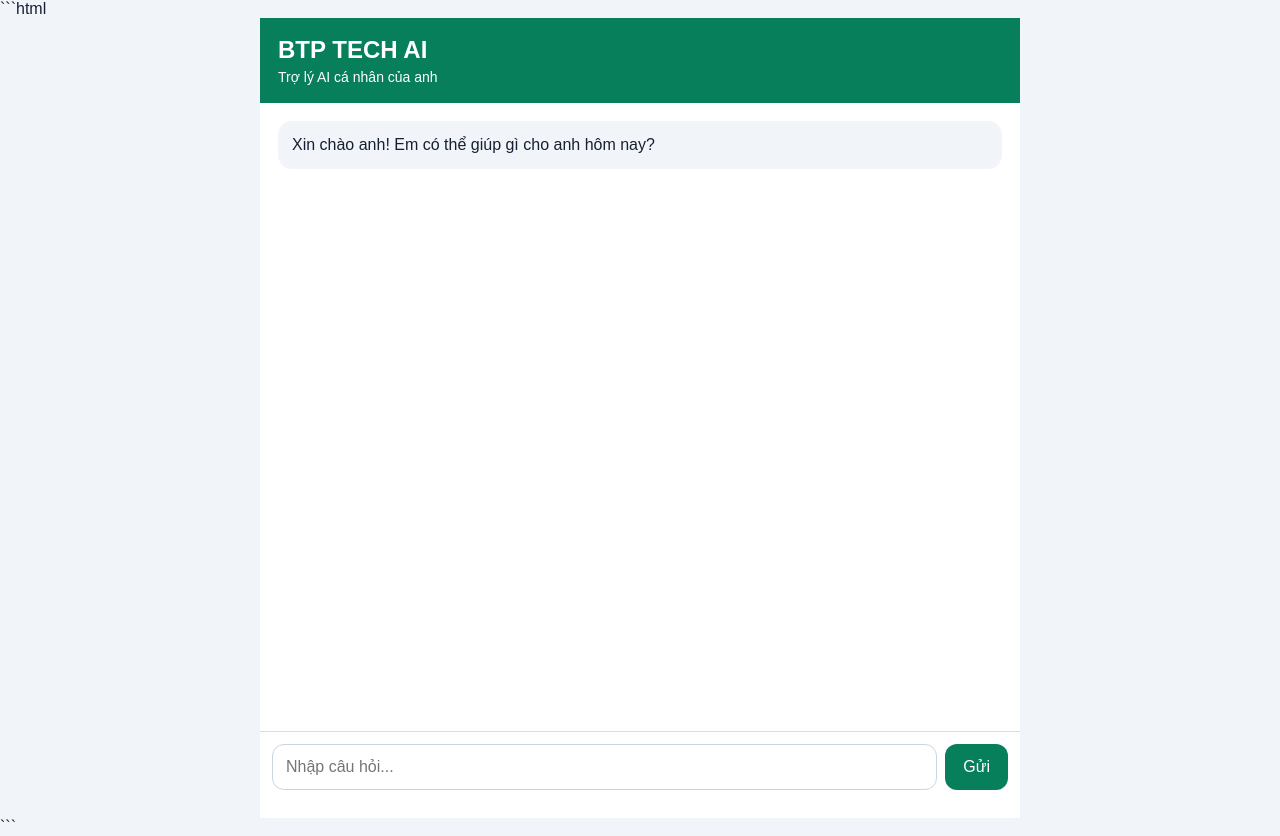
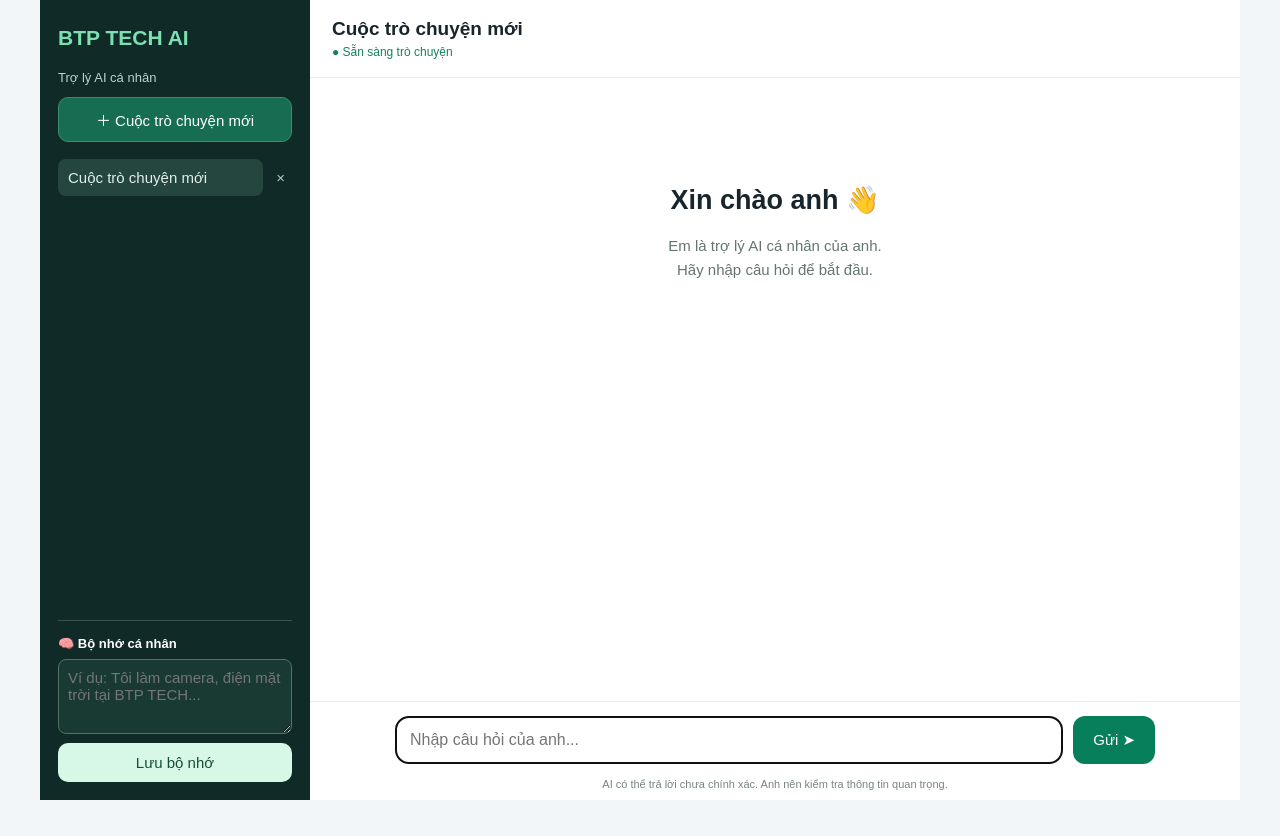
Before and after one commit to nguyenbinh1190/btptech, a plain HTML site: page index.html in a window 1280 px wide. After the commit the page ends 800 px from the top, so only its background shows below. Drawn offline with Linux system fonts and the light colour scheme.

Commit message:
Update index.html

````diff
--- a/index.html
+++ b/index.html
@@ -1,144 +1,193 @@
-```html
 <!DOCTYPE html>
 <html lang="vi">
 <head>
 <meta charset="UTF-8">
-  <meta name="viewport" content="width=device-width, initial-scale=1">
+<meta name="viewport" content="width=device-width,initial-scale=1">
 <title>BTP TECH AI</title>
 <style>
-    * { box-sizing: border-box; }
-    body {
-      margin: 0;
-      font-family: Arial, sans-serif;
-      background: #f1f5f9;
-      color: #172033;
+*{box-sizing:border-box}
+body{margin:0;font:15px Arial;background:#f3f6f8;color:#18252c}
+button,input,textarea{font:inherit}
+button{cursor:pointer}
+.app{height:100dvh;display:flex;max-width:1200px;margin:auto;background:#fff}
+.sidebar{width:270px;background:#102b27;color:white;padding:18px;display:flex;flex-direction:column;gap:12px}
+.brand{font-size:21px;font-weight:bold;color:#7de0b2;padding:8px 0}
+.sub{font-size:13px;color:#bdd2cc}
+.btn{border:0;border-radius:10px;padding:11px 13px}
+.new{background:#176d51;color:white;border:1px solid #428a70}
+.list{overflow:auto;flex:1}
+.item{display:flex;align-items:center;gap:6px;margin:5px 0}
+.pick{flex:1;min-width:0;text-align:left;background:transparent;color:#e1eee9;border:0;border-radius:8px;padding:10px;overflow:hidden;text-overflow:ellipsis;white-space:nowrap}
+.pick.active,.pick:hover{background:#24463e}
+.del{background:transparent;color:#b8c9c3;border:0;padding:7px}
+.memory{border-top:1px solid #35544c;padding-top:13px}
+.memory label{font-size:13px;font-weight:bold}
+.memory textarea{width:100%;height:75px;margin-top:8px;padding:9px;border-radius:8px;border:1px solid #547067;resize:vertical;background:#183a32;color:white}
+.save{background:#d7f7e7;color:#164d3a;width:100%;margin-top:6px}
+.main{flex:1;min-width:0;display:flex;flex-direction:column}
+header{padding:18px 22px;border-bottom:1px solid #e5ece8;display:flex;align-items:center;justify-content:space-between;gap:10px}
+header h2{font-size:19px;margin:0 0 5px}
+.status{font-size:12px;color:#16815b}
+#chat{flex:1;overflow:auto;padding:24px max(16px,calc((100% - 720px)/2))}
+.msg{white-space:pre-wrap;overflow-wrap:anywhere;line-height:1.65;padding:13px 16px;border-radius:15px;margin:12px 0;max-width:90%}
+.bot{background:#f0f5f2;margin-right:auto}
+.user{background:#d9f7e8;margin-left:auto}
+.welcome{text-align:center;padding:8vh 10px 20px}
+.welcome h1{font-size:27px}
+.welcome p{color:#65756e;line-height:1.6}
+form{display:flex;gap:10px;padding:14px max(14px,calc((100% - 760px)/2));border-top:1px solid #e5ece8}
+input{flex:1;min-width:0;border:1px solid #cbd8d1;border-radius:13px;padding:14px;font-size:16px}
+.send{border:0;border-radius:12px;background:#087f5b;color:white;padding:0 20px}
+.send:disabled{opacity:.5}
+.note{text-align:center;color:#78857e;font-size:11px;padding:0 8px 10px}
+@media(max-width:650px){
+ .sidebar{width:72px;padding:10px 6px;align-items:center}
+ .brand{font-size:11px;text-align:center;overflow-wrap:anywhere}
+ .sub,.new span,.memory{display:none}
+ .new{font-size:20px;padding:10px}
+ .list{width:100%}
+ .item{justify-content:center}
+ .pick{font-size:0;text-align:center;padding:12px 0}
+ .pick:before{content:"▤";font-size:18px}
+ .del{display:none}
+ header{padding:14px}
+ #chat{padding:14px}
+ .msg{max-width:96%}
+ .send{padding:0 14px}
 }
-    .app {
-      max-width: 760px;
-      height: 100dvh;
-      margin: auto;
-      display: flex;
-      flex-direction: column;
-      background: white;
-    }
-    header {
-      padding: 18px;
-      color: white;
-      background: #087f5b;
-    }
-    header h2 { margin: 0 0 5px; }
-    header p { margin: 0; font-size: 14px; }
-    #chat {
-      flex: 1;
-      overflow-y: auto;
-      padding: 18px;
-    }
-    .msg {
-      padding: 12px 14px;
-      margin: 0 0 12px;
-      border-radius: 14px;
-      white-space: pre-wrap;
-      overflow-wrap: anywhere;
-      line-height: 1.5;
-    }
-    .bot { background: #f1f5f9; }
-    .user {
-      background: #d9fbe9;
-      margin-left: 35px;
-    }
-    form {
-      display: flex;
-      gap: 8px;
-      padding: 12px;
-      border-top: 1px solid #ddd;
-    }
-    input {
-      flex: 1;
-      min-width: 0;
-      padding: 13px;
-      border: 1px solid #cbd5e1;
-      border-radius: 12px;
-      font-size: 16px;
-    }
-    button {
-      padding: 0 18px;
-      border: 0;
-      border-radius: 12px;
-      background: #087f5b;
-      color: white;
-      font-size: 16px;
-      cursor: pointer;
-    }
-    button:disabled { opacity: .5; }
 </style>
 </head>
 <body>
 <div class="app">
+ <aside class="sidebar">
+  <div class="brand">BTP TECH AI</div>
+  <div class="sub">Trợ lý AI cá nhân</div>
+  <button class="btn new" id="newChat">＋ <span>Cuộc trò chuyện mới</span></button>
+  <div class="list" id="chatList"></div>
+  <section class="memory">
+   <label for="memory">🧠 Bộ nhớ cá nhân</label>
+   <textarea id="memory" placeholder="Ví dụ: Tôi làm camera, điện mặt trời tại BTP TECH..."></textarea>
+   <button class="btn save" id="saveMemory">Lưu bộ nhớ</button>
+  </section>
+ </aside>
+
+ <main class="main">
   <header>
-      <h2>BTP TECH AI</h2>
-      <p>Trợ lý AI cá nhân của anh</p>
+   <div>
+    <h2 id="title">Trợ lý AI</h2>
+    <div class="status">● Sẵn sàng trò chuyện</div>
+   </div>
   </header>
-
-    <main id="chat">
-      <div class="msg bot">Xin chào anh! Em có thể giúp gì cho anh hôm nay?</div>
+  <div id="chat">
+   <div class="welcome">
+    <h1>Xin chào anh 👋</h1>
+    <p>Em là trợ lý AI cá nhân của anh.<br>Hãy nhập câu hỏi để bắt đầu.</p>
+   </div>
+  </div>
+  <form id="form">
+   <input id="message" placeholder="Nhập câu hỏi của anh..." autocomplete="off" required>
+   <button class="send" id="send">Gửi ➤</button>
+  </form>
+  <div class="note">AI có thể trả lời chưa chính xác. Anh nên kiểm tra thông tin quan trọng.</div>
  </main>
-
-    <form id="form">
-      <input id="message" placeholder="Nhập câu hỏi..." autocomplete="off" required>
-      <button id="send" type="submit">Gửi</button>
-    </form>
 </div>
 
 <script>
-    const API_URL = "https://btptech.nguyenbinh1190.workers.dev/";
-    const chat = document.getElementById("chat");
-    const form = document.getElementById("form");
-    const input = document.getElementById("message");
-    const send = document.getElementById("send");
+const API_URL="https://btptech.nguyenbinh1190.workers.dev/";
+const $=id=>document.getElementById(id);
+const STORE="btptech_ai_chats_v1";
+const MEM="btptech_ai_memory_v1";
+let chats=[];
+let currentId=null;
 
-    function addMessage(text, type) {
-      const div = document.createElement("div");
-      div.className = "msg " + type;
-      div.textContent = text;
-      chat.appendChild(div);
-      chat.scrollTop = chat.scrollHeight;
-      return div;
+try{chats=JSON.parse(localStorage.getItem(STORE)||"[]")}catch{chats=[]}
+if(!Array.isArray(chats))chats=[];
+let memory=localStorage.getItem(MEM)||"";
+$("memory").value=memory;
+
+function persist(){
+ try{localStorage.setItem(STORE,JSON.stringify(chats))}
+ catch{alert("Bộ nhớ trình duyệt đầy. Anh hãy xóa bớt cuộc trò chuyện cũ.")}
 }
-
-    form.addEventListener("submit", async function(event) {
-      event.preventDefault();
-      const message = input.value.trim();
-      if (!message) return;
-
-      addMessage(message, "user");
-      input.value = "";
-      send.disabled = true;
-      const waiting = addMessage("Em đang suy nghĩ...", "bot");
-
-      try {
-        const response = await fetch(API_URL, {
-          method: "POST",
-          headers: { "Content-Type": "application/json" },
-          body: JSON.stringify({ message })
+function current(){return chats.find(c=>c.id===currentId)}
+function newConversation(){
+ const c={id:String(Date.now())+Math.random().toString(16).slice(2),title:"Cuộc trò chuyện mới",messages:[]};
+ chats.unshift(c);currentId=c.id;persist();render();
+ $("message").focus();
+}
+function render(){
+ const c=current();
+ $("title").textContent=c?.title||"Trợ lý AI";
+ $("chatList").innerHTML="";
+ chats.forEach(item=>{
+  const row=document.createElement("div");row.className="item";
+  const pick=document.createElement("button");
+  pick.className="pick"+(item.id===currentId?" active":"");
+  pick.textContent=item.title;pick.title=item.title;
+  pick.onclick=()=>{currentId=item.id;render()};
+  const del=document.createElement("button");del.className="del";del.textContent="×";del.title="Xóa cuộc trò chuyện";
+  del.onclick=()=>{
+   if(!confirm("Xóa cuộc trò chuyện này?"))return;
+   chats=chats.filter(x=>x.id!==item.id);
+   if(currentId===item.id)currentId=chats[0]?.id||null;
+   persist();render();
+  };
+  row.append(pick,del);$("chatList").append(row);
  });
-
-        const data = await response.json();
-
-        if (!response.ok) {
-          throw new Error(
-            data.detail || data.error || "Lỗi HTTP " + response.status
-          );
+ const area=$("chat");area.innerHTML="";
+ if(!c||!c.messages.length){
+  const welcome=document.createElement("div");welcome.className="welcome";
+  welcome.innerHTML="<h1>Xin chào anh 👋</h1><p>Em là trợ lý AI cá nhân của anh.<br>Hãy nhập câu hỏi để bắt đầu.</p>";
+  area.append(welcome);return;
  }
-
-        waiting.textContent = data.reply || "AI chưa trả về nội dung.";
-      } catch (error) {
-        waiting.textContent = "Chưa kết nối được AI: " + error.message;
-      } finally {
-        send.disabled = false;
-        input.focus();
+ c.messages.forEach(m=>{
+  const div=document.createElement("div");
+  div.className="msg "+(m.role==="user"?"user":"bot");
+  div.textContent=m.content;area.append(div);
+ });
+ area.scrollTop=area.scrollHeight;
 }
+$("newChat").onclick=newConversation;
+$("saveMemory").onclick=()=>{
+ memory=$("memory").value.trim();
+ localStorage.setItem(MEM,memory);
+ alert("Đã lưu bộ nhớ trên trình duyệt này.");
+};
+$("form").addEventListener("submit",async e=>{
+ e.preventDefault();
+ const text=$("message").value.trim();
+ if(!text)return;
+ if(!current())newConversation();
+ const c=current();
+ c.messages.push({role:"user",content:text});
+ if(c.messages.length===1)c.title=text.slice(0,36)+(text.length>36?"…":"");
+ $("message").value="";persist();render();
+ const waiting=document.createElement("div");
+ waiting.className="msg bot";waiting.textContent="Em đang suy nghĩ...";
+ $("chat").append(waiting);$("chat").scrollTop=$("chat").scrollHeight;
+ $("send").disabled=true;
+ try{
+  const response=await fetch(API_URL,{
+   method:"POST",headers:{"Content-Type":"application/json"},
+   body:JSON.stringify({
+    message:text,
+    history:c.messages.slice(0,-1).slice(-20),
+    memory:memory
+   })
   });
+  const data=await response.json();
+  if(!response.ok)throw new Error(data.detail||data.error||"Lỗi HTTP "+response.status);
+  const reply=data.reply||"AI chưa trả về nội dung.";
+  c.messages.push({role:"assistant",content:reply});
+  waiting.textContent=reply;persist();render();
+ }catch(err){
+  waiting.textContent="Chưa kết nối được AI: "+err.message;
+  $("chat").scrollTop=$("chat").scrollHeight;
+ }finally{$("send").disabled=false;$("message").focus()}
+});
+if(chats.length){currentId=chats[0].id}
+else{newConversation()}
+render();
 </script>
 </body>
 </html>
-```
````
Lines whose indentation alone changed are shown as unchanged.
